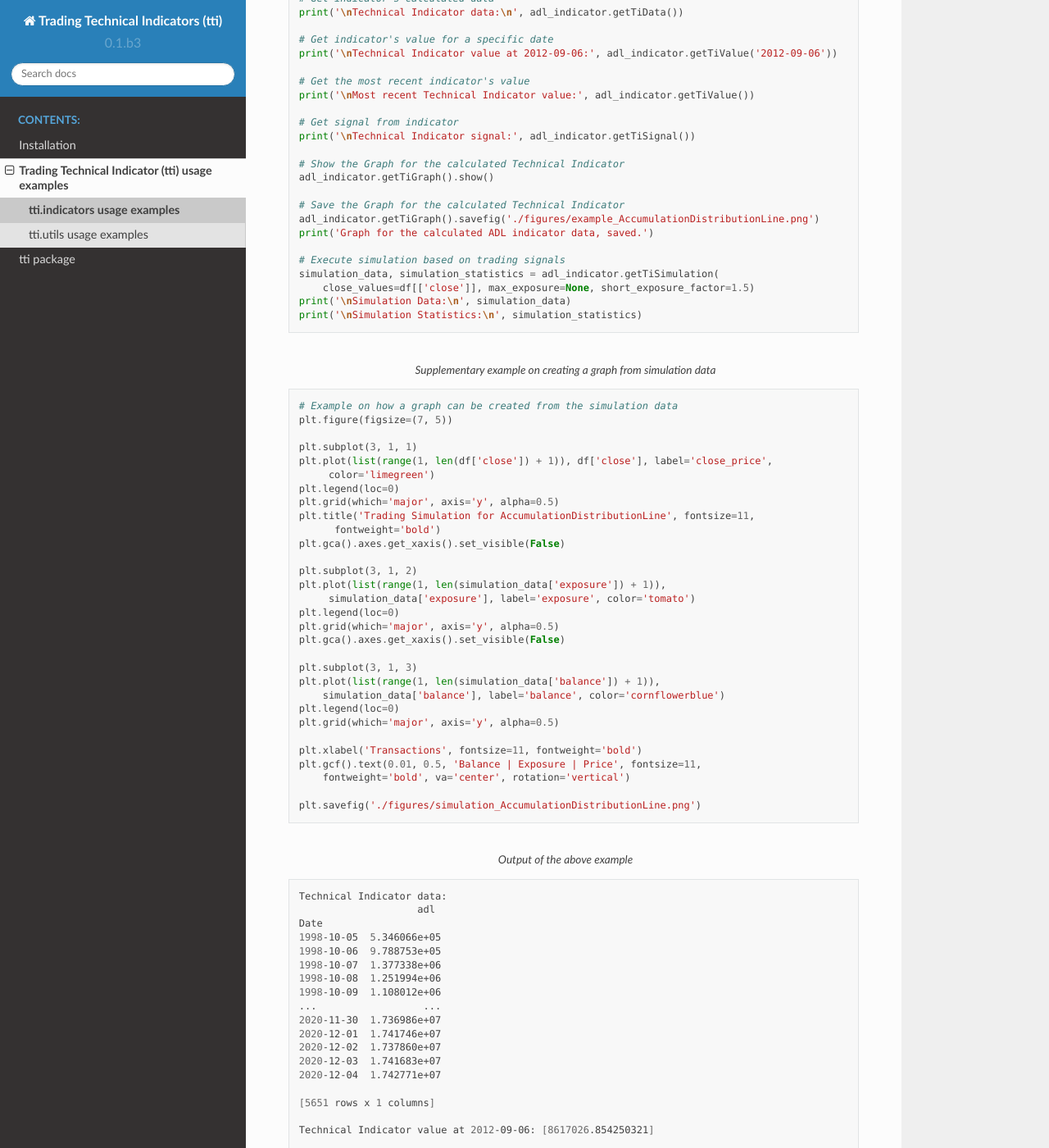
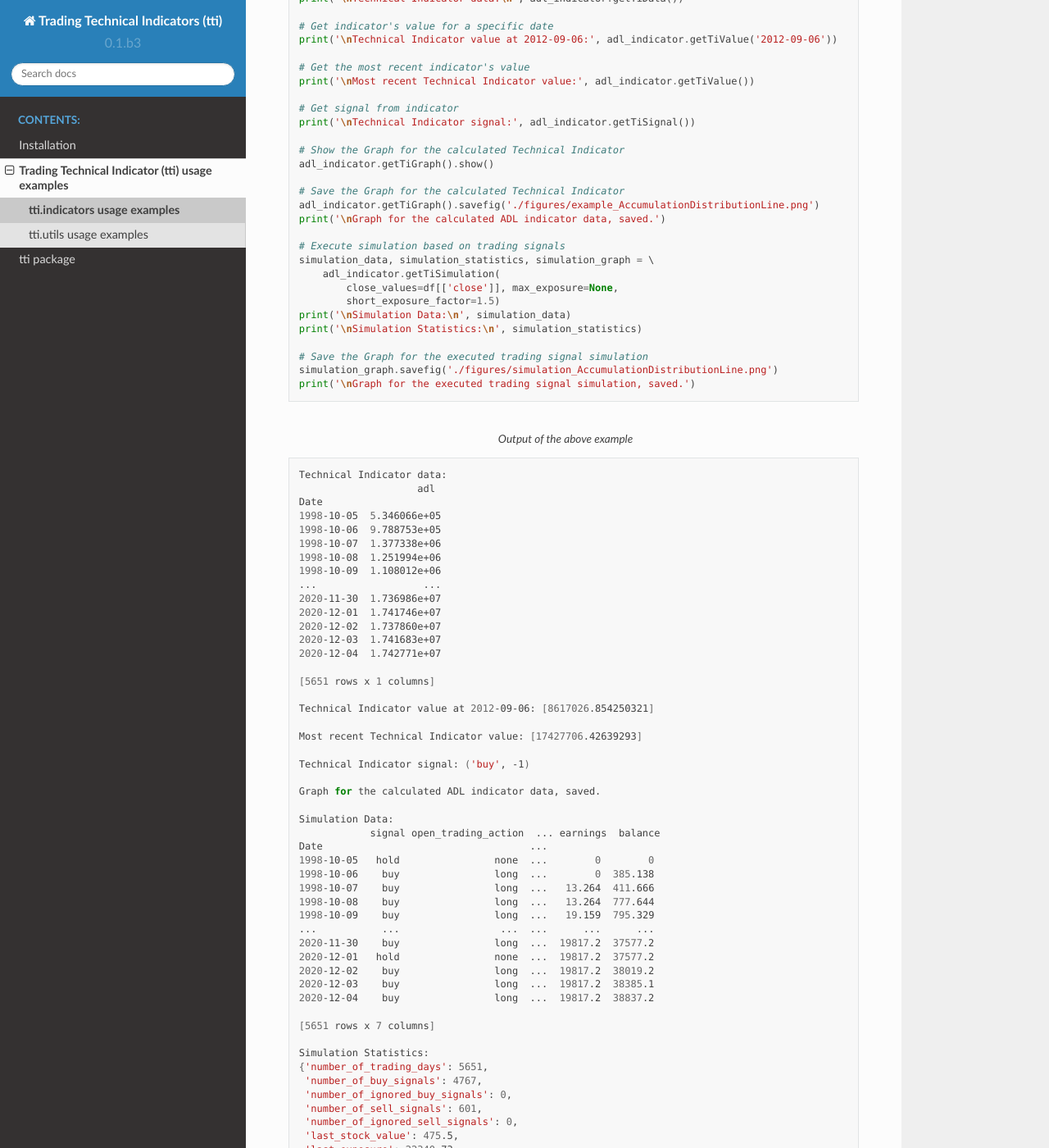
Before and after one commit to vsaveris/trading-technical-indicators, a Sphinx documentation site: the page built from docs/source/tti_indicators_examples.rst, in a window 1280 px wide and 1400 px high, scrolled down 944 px. Shown: the whole window at 82% size. Built offline with Sphinx 7.4.7 and the Read the Docs theme 2.0.0, drawn with Linux system fonts in a browser that asks for light colours; some of the changed text lies outside the part shown.

Commit message:
docs: Example documentation updated.
Example part in the documentation updated with the graph returned by the
getTiSimulation method. Related to the issue #14.

```diff
--- a/docs/source/tti_indicators_examples.rst
+++ b/docs/source/tti_indicators_examples.rst
@@ -29,7 +29,6 @@
     """
 
     import pandas as pd
-    import matplotlib.pyplot as plt
     from tti.indicators import AccumulationDistributionLine
 
     # Read data from csv file. Set the index to the correct column
@@ -56,48 +55,19 @@
 
     # Save the Graph for the calculated Technical Indicator
     adl_indicator.getTiGraph().savefig('./figures/example_AccumulationDistributionLine.png')
-    print('Graph for the calculated ADL indicator data, saved.')
+    print('\nGraph for the calculated ADL indicator data, saved.')
 
     # Execute simulation based on trading signals
-    simulation_data, simulation_statistics = adl_indicator.getTiSimulation(
-        close_values=df[['close']], max_exposure=None, short_exposure_factor=1.5)
+    simulation_data, simulation_statistics, simulation_graph = \
+        adl_indicator.getTiSimulation(
+            close_values=df[['close']], max_exposure=None,
+            short_exposure_factor=1.5)
     print('\nSimulation Data:\n', simulation_data)
     print('\nSimulation Statistics:\n', simulation_statistics)
 
-
-.. code-block:: python
-    :caption: Supplementary example on creating a graph from simulation data
-
-    # Example on how a graph can be created from the simulation data
-    plt.figure(figsize=(7, 5))
-
-    plt.subplot(3, 1, 1)
-    plt.plot(list(range(1, len(df['close']) + 1)), df['close'], label='close_price',
-         color='limegreen')
-    plt.legend(loc=0)
-    plt.grid(which='major', axis='y', alpha=0.5)
-    plt.title('Trading Simulation for AccumulationDistributionLine', fontsize=11,
-          fontweight='bold')
-    plt.gca().axes.get_xaxis().set_visible(False)
-
-    plt.subplot(3, 1, 2)
-    plt.plot(list(range(1, len(simulation_data['exposure']) + 1)),
-         simulation_data['exposure'], label='exposure', color='tomato')
-    plt.legend(loc=0)
-    plt.grid(which='major', axis='y', alpha=0.5)
-    plt.gca().axes.get_xaxis().set_visible(False)
-
-    plt.subplot(3, 1, 3)
-    plt.plot(list(range(1, len(simulation_data['balance']) + 1)),
-        simulation_data['balance'], label='balance', color='cornflowerblue')
-    plt.legend(loc=0)
-    plt.grid(which='major', axis='y', alpha=0.5)
-
-    plt.xlabel('Transactions', fontsize=11, fontweight='bold')
-    plt.gcf().text(0.01, 0.5, 'Balance | Exposure | Price', fontsize=11,
-        fontweight='bold', va='center', rotation='vertical')
-
-    plt.savefig('./figures/simulation_AccumulationDistributionLine.png')
+    # Save the Graph for the executed trading signal simulation
+    simulation_graph.savefig('./figures/simulation_AccumulationDistributionLine.png')
+    print('\nGraph for the executed trading signal simulation, saved.')
 
 
 .. code-block:: bash
@@ -125,6 +95,7 @@
     Most recent Technical Indicator value: [17427706.42639293]
 
     Technical Indicator signal: ('buy', -1)
+
     Graph for the calculated ADL indicator data, saved.
 
     Simulation Data:
@@ -158,13 +129,16 @@
      'last_earnings': 19817.21,
      'final_balance': 38837.21}
 
+    Graph for the executed trading signal simulation, saved.
+
+
 Graph output from the ``getTiGraph()`` function call.
 
 .. image:: ./images/example_AccumulationDistributionLine.png
     :align: center
     :width: 400px
 
-Graph output for the ``simulation_data`` returned by the ``getTiSimulation()`` function call.
+Graph output returned by the ``getTiSimulation()`` function call.
 
 .. image:: ./images/simulation_AccumulationDistributionLine.png
     :align: center
```
Also changed, not shown: docs/source/images/simulation_AccumulationDistributionLine.png, examples/for_docs/figures/simulation_AccumulationDistributionLine.png, 1 other file.
